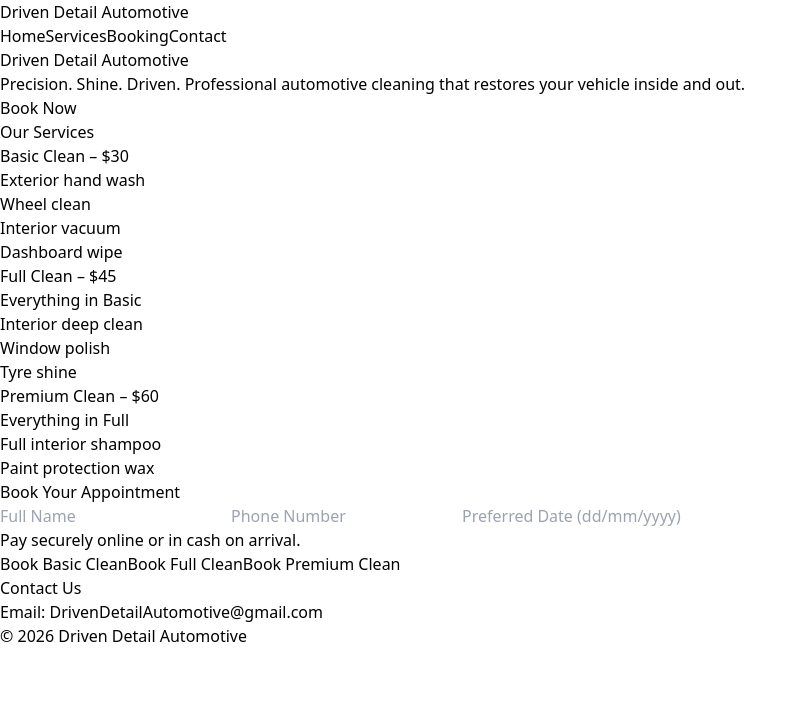
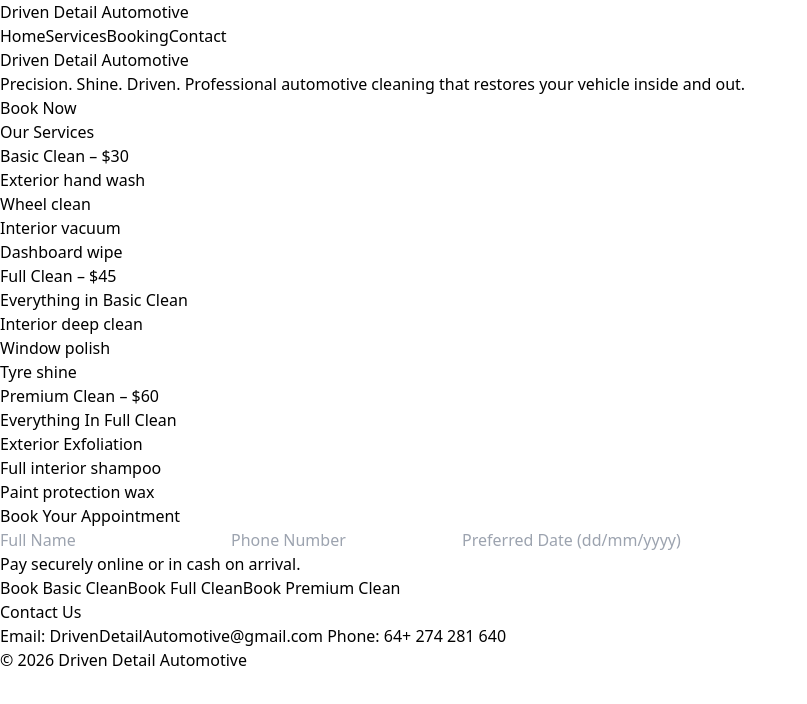
Before and after one commit to drivendetailautomotive/driven-detail-automotive, a React (Vite) app: page / in a window 1280 px wide. Shown: the top 704 px of the page, without its empty margins (0-807 px from the left). Built offline with nearby package versions, Linux system fonts and the light colour scheme.

Commit message:
Rebuilt full site

```diff
--- a/src/App.tsx
+++ b/src/App.tsx
@@ -56,7 +56,7 @@ export default function App() {
           <div className="bg-neutral-900 p-8 rounded-2xl">
             <h3 className="text-2xl font-semibold mb-4">Full Clean – $45</h3>
             <ul className="text-gray-400 space-y-2">
-              <li>Everything in Basic</li>
+              <li>Everything in Basic Clean</li>
               <li>Interior deep clean</li>
               <li>Window polish</li>
               <li>Tyre shine</li>
@@ -67,7 +67,8 @@ export default function App() {
           <div className="bg-neutral-900 p-8 rounded-2xl">
             <h3 className="text-2xl font-semibold mb-4">Premium Clean – $60</h3>
             <ul className="text-gray-400 space-y-2">
-              <li>Everything in Full</li>
+              <li>Everything In Full Clean</li>
+              <li>Exterior Exfoliation</li>
               <li>Full interior shampoo</li>
               <li>Paint protection wax</li>
             </ul>
@@ -147,6 +148,8 @@ export default function App() {
         <h2 className="text-4xl font-bold mb-6">Contact Us</h2>
         <p className="text-gray-400">
           Email: DrivenDetailAutomotive@gmail.com
+          Phone: 64+ 274 281 640
+
         </p>
       </section>
 
```
